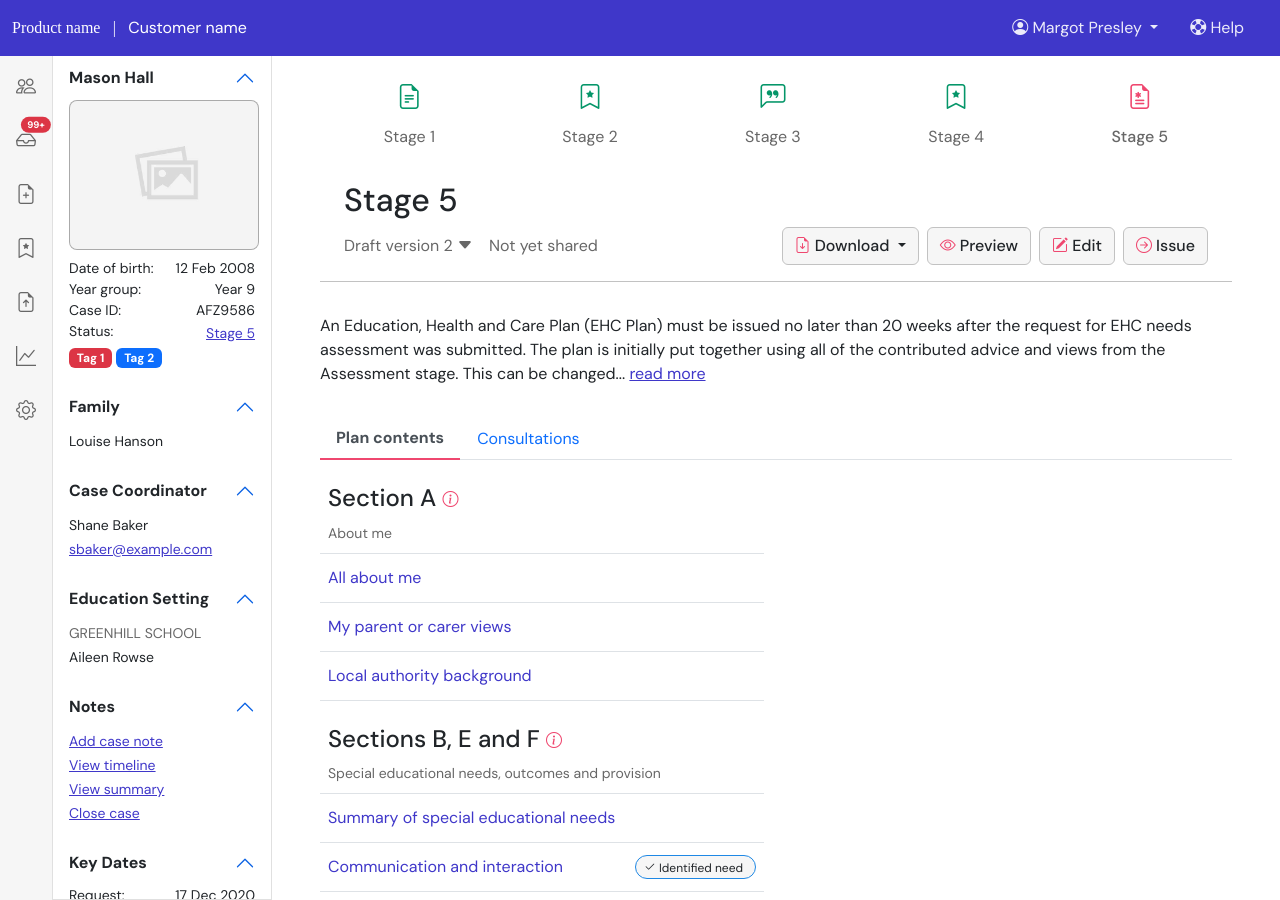
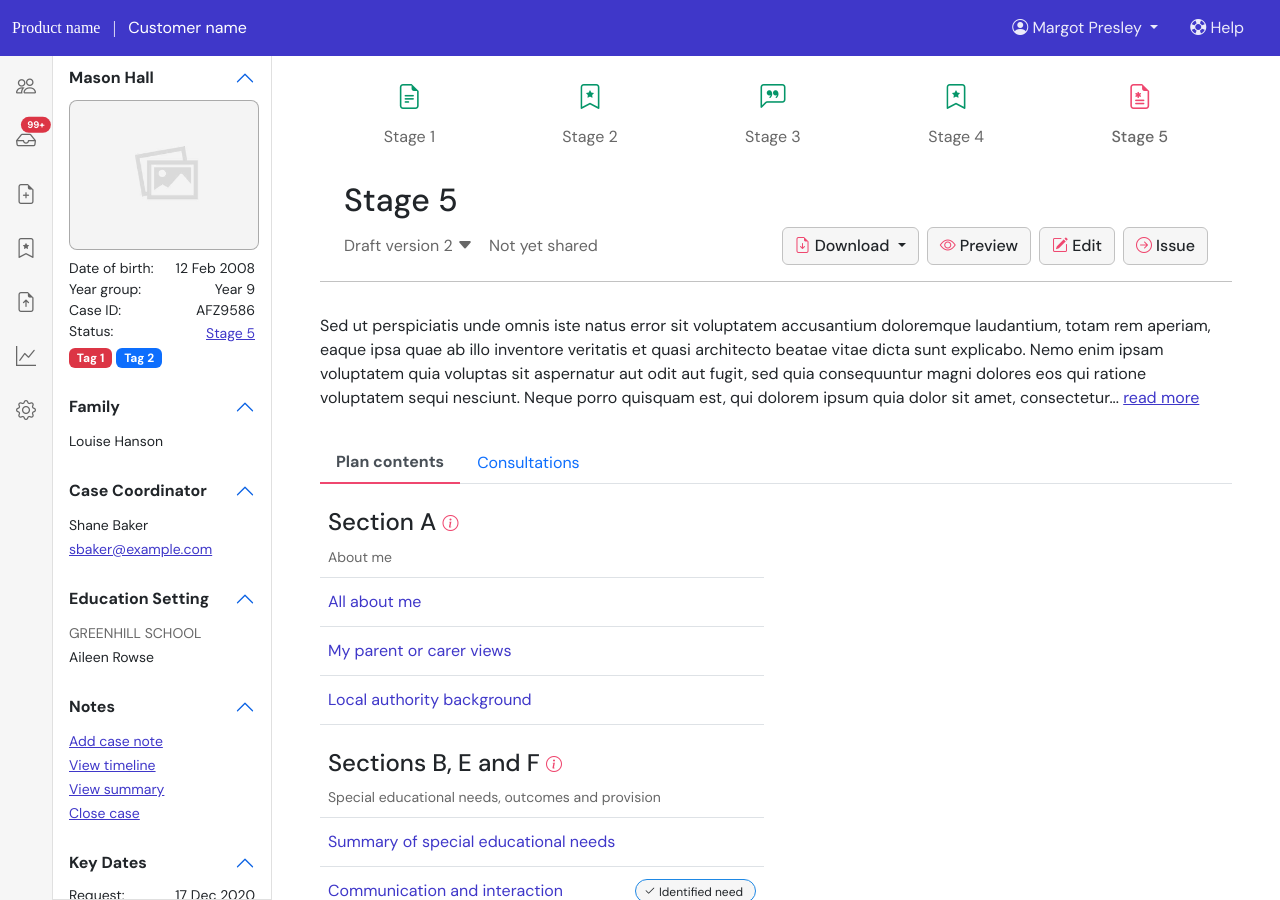
Before and after one commit to jimmyrule/cms, a Jekyll site: the page built from case-view/index.html, in a window 1280 px wide and 900 px high. Built offline with Jekyll 4.4.1, drawn with Linux system fonts in a browser that asks for light colours; some web fonts are replaced.

Commit message:
Update stage blurb
Switch to lorum ipsum.

```diff
--- a/case-view/index.html
+++ b/case-view/index.html
@@ -49,7 +49,7 @@ title: CMS project
           </div>
           <!-- Onscreen guidance -->
           <div class="stage-section">
-            <p>An Education, Health and Care Plan (EHC Plan) must be issued no later than 20 weeks after the request for EHC needs assessment was submitted. The plan is initially put together using all of the contributed advice and views from the Assessment stage. This can be changed... <a href="#">read more</a></p>
+            <p>Sed ut perspiciatis unde omnis iste natus error sit voluptatem accusantium doloremque laudantium, totam rem aperiam, eaque ipsa quae ab illo inventore veritatis et quasi architecto beatae vitae dicta sunt explicabo. Nemo enim ipsam voluptatem quia voluptas sit aspernatur aut odit aut fugit, sed quia consequuntur magni dolores eos qui ratione voluptatem sequi nesciunt. Neque porro quisquam est, qui dolorem ipsum quia dolor sit amet, consectetur... <a href="#">read more</a></p>
           </div>
           <!-- Tabs -->
           <ul class="nav nav-tabs">
```
